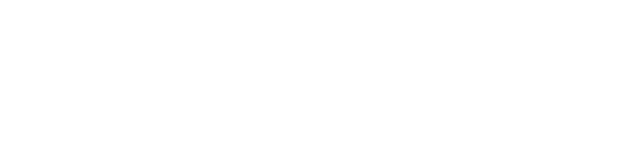
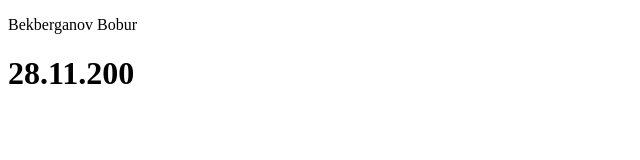
Before and after one commit to Boburuz/Boburuz.github.io, a plain HTML site: page index.html in a window 1280 px wide. Shown: the whole page, without its empty margins (0-640 px from the left). Drawn offline with Linux system fonts and the light colour scheme.

Commit message:
Add personal data

```diff
--- a/index.html
+++ b/index.html
@@ -3,9 +3,10 @@
 <head>
     <meta charset="UTF-8">
     <meta name="viewport" content="width=device-width, initial-scale=1.0">
-    <title>Document</title>
+    <title>Bekberganov Bobur</title>
 </head>
 <body>
-
+    <p>Bekberganov Bobur</p>
+    <h1>28.11.200</h1>
 </body>
 </html>
```
